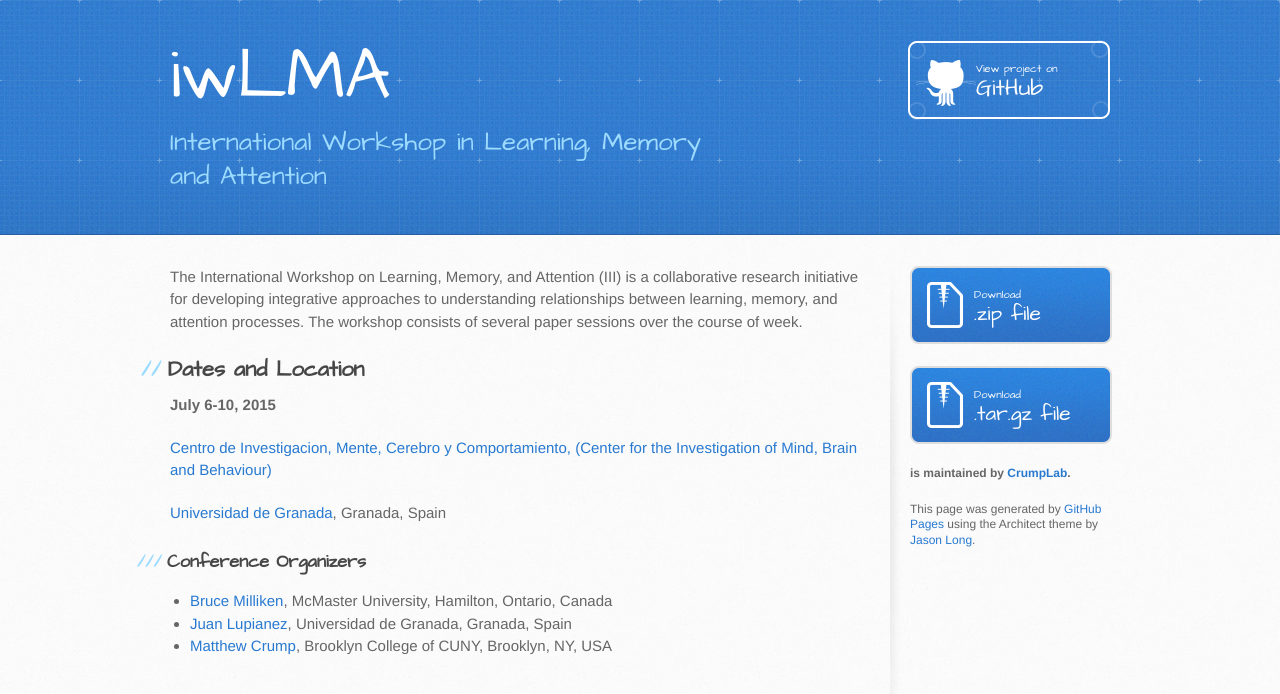
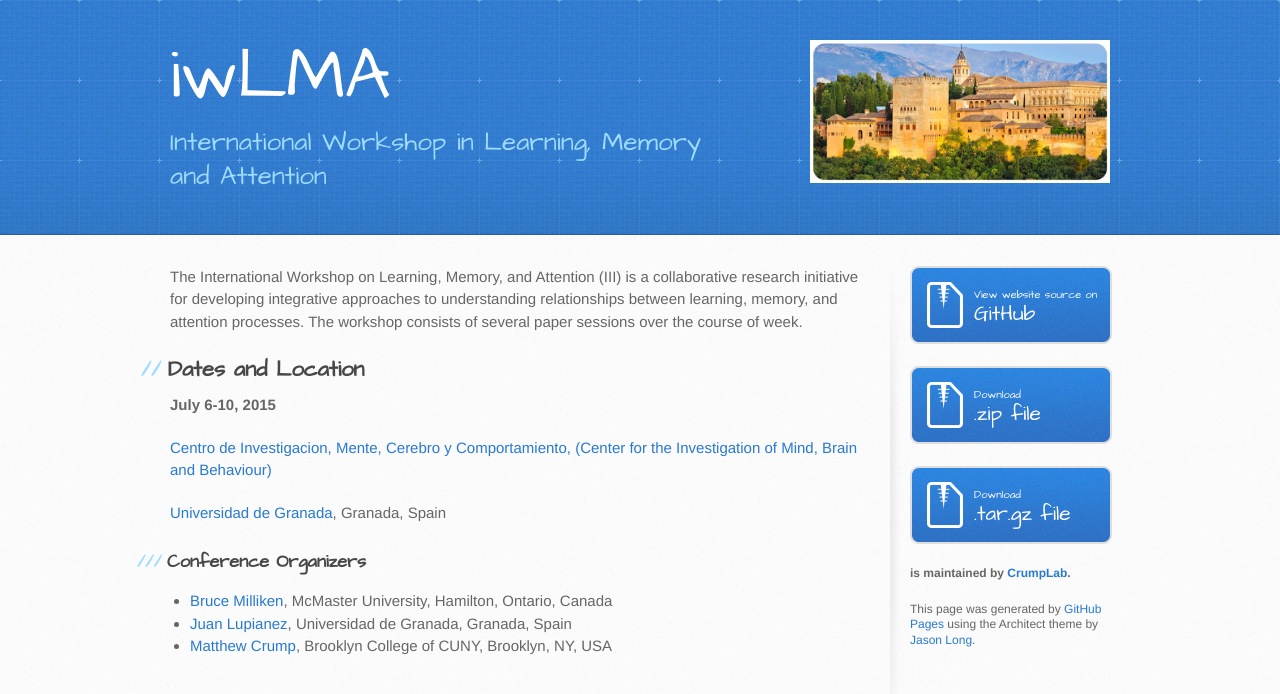
Before and after one commit to CrumpLab/IWLMA, a Jekyll site: the page built from index.html, in a window 1280 px wide. Shown: the top 694 px of the page. Built offline with Jekyll 4.4.1, drawn with Linux system fonts in a browser that asks for light colours.

Commit message:
add alhambra

```diff
--- a/index.html
+++ b/index.html
@@ -26,18 +26,22 @@ summary: Conference website
       <div class="inner">
         <h1>iwLMA</h1>
         <h2>International Workshop in Learning, Memory and Attention</h2>
-        <a href="https://github.com/CrumpLab/IWLMA" class="button"><small>View project on</small> GitHub</a>
-      </div>
+        <img src="../images/alhambra.jpg">
+        </div>
     </header>
 
     <div id="content-wrapper">
       <div class="inner clearfix">
         <section id="main-content">
-          {% capture frontstuff %}{% include frontstuff.md %}{% endcapture %}
-{{ frontstuff  | markdownify }}
+          	{% capture frontstuff %}{% include frontstuff.md %}{% endcapture %}
+			{{ frontstuff  | markdownify }}
         </section>
 
         <aside id="sidebar">
+        	<a href="https://github.com/CrumpLab/IWLMA" class="button">
+        	<small>View website source on</small>
+        	GitHub
+        	</a>
           <a href="https://github.com/CrumpLab/IWLMA/zipball/master" class="button">
             <small>Download</small>
             .zip file
--- a/stylesheets/stylesheet.css
+++ b/stylesheets/stylesheet.css
@@ -530,12 +530,22 @@ a.button small {
   display: block;
   font-size: 11px;
 }
+/*
 header a.button {
   position: absolute;
   top: 0;
   right: 0;
   background: transparent url(../images/github-button.png) 0 0 no-repeat;
 }
+ */
+
+ header img {
+ position: absolute;
+ top: 0;
+ right: 0;
+ width: 300px;
+ }
+
 aside a.button {
   display: block;
   width: 138px;
```
Also changed, not shown: images/alhambra.jpg (added), 3 other files.
